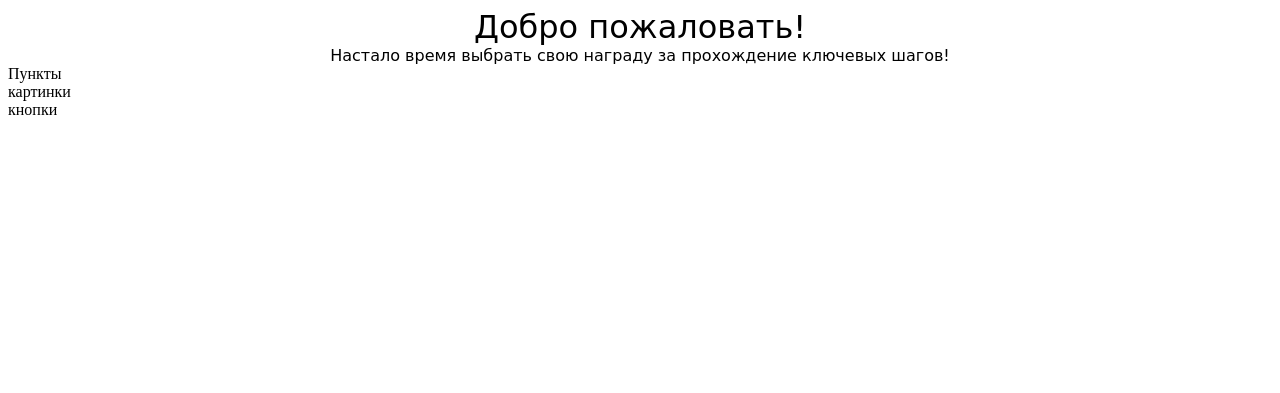
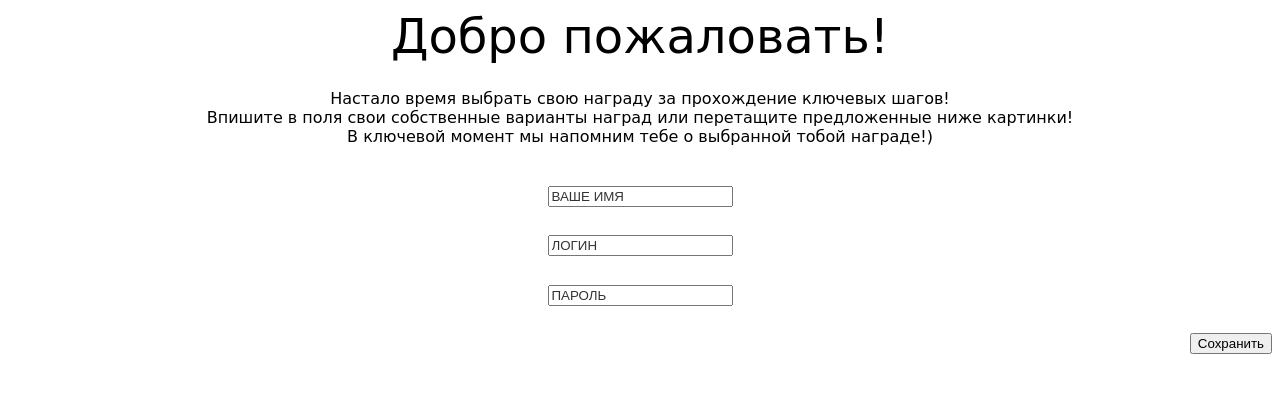
Before and after one commit to Vashugen/motivation, a Yii app: template frontend/views/page/common/login/prize.php in a window 1280 px wide. Shown: the top 393 px of the page. Run offline with PHP 8.4 and a stand-in for Yii, Linux system fonts and the light colour scheme; the template is opened without the code that fills it, so the values that code supplies are empty; some libraries are stand-ins or nearby versions.

Commit message:
edit prize

```diff
--- a/frontend/views/page/common/login/prize.php
+++ b/frontend/views/page/common/login/prize.php
@@ -11,7 +11,7 @@ $this->registerJsFile('/js/common.js');
     }
 
     .div-input {
-        margin-top: 1em;
+        margin-top: 1%;
         font-size: 2em;
     }
 
@@ -50,25 +50,45 @@ $this->registerJsFile('/js/common.js');
     }
 
     .titile {
-        font-size: 200%;
+        font-size: 300%;
     }
 
     .desc {
 
     }
 
+    .inner-container {
+        margin-top: 2%;
+    }
+
 </style>
 
-<div class="container prize-text">
-    <div class="text titile">Добро пожаловать!</div>
-    <div class="text desc">Настало время выбрать свою награду за прохождение ключевых шагов!</div>
+<div class="container text titile">
+    <div>Добро пожаловать!</div>
 </div>
-<div class="container prize-item">
-    Пункты
+<div class="container inner-container text desc">
+    <div>
+        Настало время выбрать свою награду за прохождение ключевых шагов!<br>
+        Впишите в поля свои собственные варианты наград или перетащите предложенные ниже картинки!<br>
+        В ключевой момент мы напомним тебе о выбранной тобой награде!)<br>
+    </div>
 </div>
-<div class="container prize-pic">
-    картинки
+<div class="container inner-container prize-item">
+    <div class="div-input" align="center">
+        <input type="text" class="login-input" name="userName" placeholder="ВАШЕ ИМЯ" autocomplete="off">
+    </div>
+    <div class="div-input" align="center">
+        <input type="text" class="login-input" name="userLogin" placeholder="ЛОГИН" autocomplete="off">
+    </div>
+    <div class="div-input" align="center">
+        <input type="text" class="login-input" name="userPassword" placeholder="ПАРОЛЬ" autocomplete="off">
+    </div>
 </div>
-<div class="containerprize-btn">
-    кнопки
+<!--<div class="container inner-container prize-pic">
+    тут будет блок с картинками
+</div>-->
+<div class="container prize-btn inner-container">
+    <div class="" align="right">
+        <button type="submit" class="login-button">Сохранить</button>
+    </div>
 </div>
```
